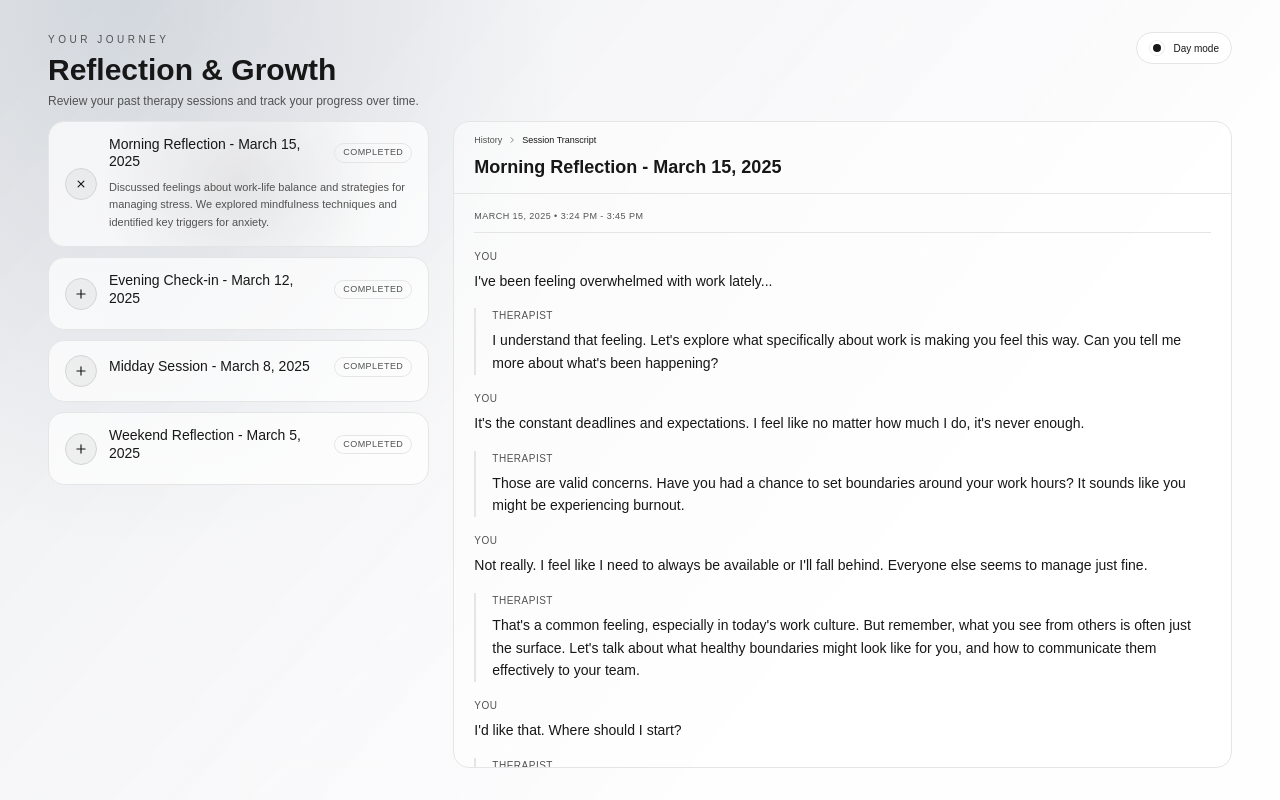
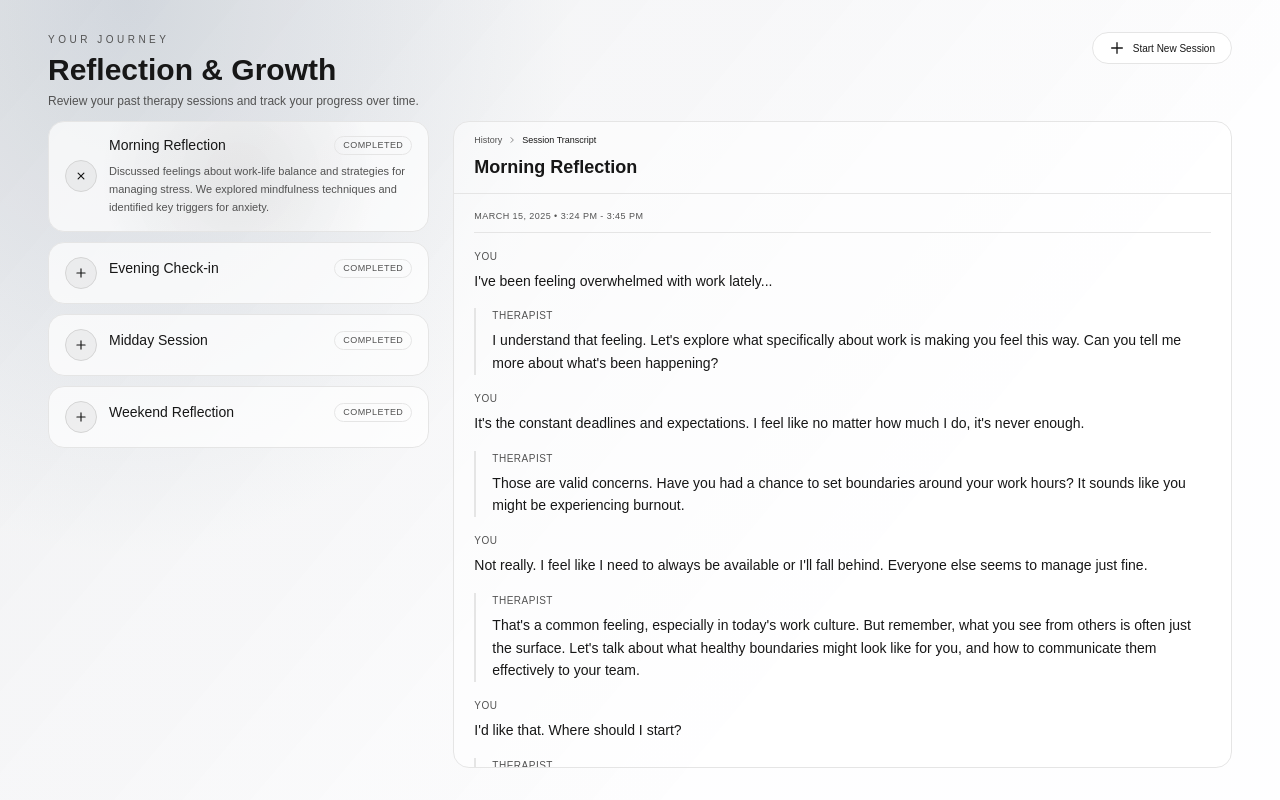
Before and after one commit to MAIDENMI/EUNOIA, a Next.js app in the folder frontend/: page /history in a window 1280 px wide. Built offline with nearby package versions, Linux system fonts and the light colour scheme.

Commit message:
Refactor history page to improve session display and navigation
- Updated session questions to remove dates for a cleaner presentation.
- Replaced theme toggle button with a link to start a new session, enhancing user navigation.
- Added icons to the new session links for better visual appeal.

```diff
--- a/frontend/src/app/history/page.tsx
+++ b/frontend/src/app/history/page.tsx
@@ -1,31 +1,32 @@
 "use client"
 
 import React, { useEffect, useMemo, useState } from "react";
+import Link from "next/link";
 
 const INTRO_STYLE_ID = "history-animations";
 
 // Sample session history data - replace with actual data from your backend
 const sessionHistory = [
   {
-    question: "Morning Reflection - March 15, 2025",
+    question: "Morning Reflection",
     answer:
       "Discussed feelings about work-life balance and strategies for managing stress. We explored mindfulness techniques and identified key triggers for anxiety.",
     meta: "Completed",
   },
   {
-    question: "Evening Check-in - March 12, 2025",
+    question: "Evening Check-in",
     answer:
       "Focused on gratitude practice and reviewed progress on personal goals. Explored relationships and communication patterns with family members.",
     meta: "Completed",
   },
   {
-    question: "Midday Session - March 8, 2025",
+    question: "Midday Session",
     answer:
       "Deep dive into past experiences and how they shape current behavior. We worked on cognitive reframing and identified negative thought patterns to address.",
     meta: "Completed",
   },
   {
-    question: "Weekend Reflection - March 5, 2025",
+    question: "Weekend Reflection",
     answer:
       "Explored creative expression as a form of emotional release. Discussed the importance of self-care routines and setting healthy boundaries.",
     meta: "Completed",
@@ -319,21 +320,15 @@ export default function HistoryPage() {
               <div className="space-y-1">
                 <div className="flex items-center gap-3">
                   <p className={`text-[10px] uppercase tracking-[0.35em] ${palette.muted}`}>Your Journey</p>
-                  <button
-                    type="button"
-                    onClick={toggleTheme}
-                    className={`md:hidden relative inline-flex h-7 items-center gap-1.5 rounded-full border px-2.5 text-[10px] font-medium transition-colors duration-500 ${palette.toggleSurface} ${palette.toggle}`}
-                    aria-pressed={theme === "dark" ? "true" : "false"}
+                  <Link
+                    href="/session"
+                    className={`md:hidden relative inline-flex h-7 items-center gap-1.5 rounded-full border px-3 text-[10px] font-medium transition-colors duration-500 hover:opacity-80 ${palette.toggleSurface} ${palette.toggle}`}
                   >
-                    <span className="relative flex h-3.5 w-3.5 items-center justify-center">
-                      <span
-                        className={`h-1.5 w-1.5 rounded-full transition-all duration-500 ${
-                          theme === "dark" ? "bg-white" : "bg-neutral-900"
-                        }`}
-                      />
-                    </span>
-                    {theme === "dark" ? "Night" : "Day"}
-                  </button>
+                    <svg className="w-3 h-3" fill="none" viewBox="0 0 24 24" stroke="currentColor">
+                      <path strokeLinecap="round" strokeLinejoin="round" strokeWidth={2} d="M12 4v16m8-8H4" />
+                    </svg>
+                    New Session
+                  </Link>
                 </div>
                 <h1 className={`text-2xl font-semibold leading-tight md:text-3xl ${palette.heading}`}>
                   Reflection & Growth
@@ -343,26 +338,15 @@ export default function HistoryPage() {
                 </p>
               </div>
 
-              <button
-                type="button"
-                onClick={toggleTheme}
-                className={`hidden md:inline-flex relative h-8 items-center gap-2 rounded-full border px-3 text-[10px] font-medium transition-colors duration-500 ${palette.toggleSurface} ${palette.toggle}`}
-                aria-pressed={theme === "dark" ? "true" : "false"}
+              <Link
+                href="/session"
+                className={`hidden md:inline-flex relative h-8 items-center gap-2 rounded-full border px-4 text-[10px] font-medium transition-colors duration-500 hover:opacity-80 ${palette.toggleSurface} ${palette.toggle}`}
               >
-                <span className="relative flex h-4 w-4 items-center justify-center">
-                  <span
-                    className={`pointer-events-none absolute inset-0 rounded-full border opacity-40 ${
-                      theme === "dark" ? "border-white/30 animate-pulse" : "border-neutral-400/50"
-                    }`}
-                  />
-                  <span
-                    className={`h-2 w-2 rounded-full transition-all duration-500 ${
-                      theme === "dark" ? "bg-white" : "bg-neutral-900"
-                    }`}
-                  />
-                </span>
-                {theme === "dark" ? "Night" : "Day"} mode
-              </button>
+                <svg className="w-4 h-4" fill="none" viewBox="0 0 24 24" stroke="currentColor">
+                  <path strokeLinecap="round" strokeLinejoin="round" strokeWidth={2} d="M12 4v16m8-8H4" />
+                </svg>
+                Start New Session
+              </Link>
             </header>
 
             <div className="grid grid-cols-1 lg:grid-cols-[1fr_2fr] gap-4 items-start flex-1 overflow-hidden">
```
